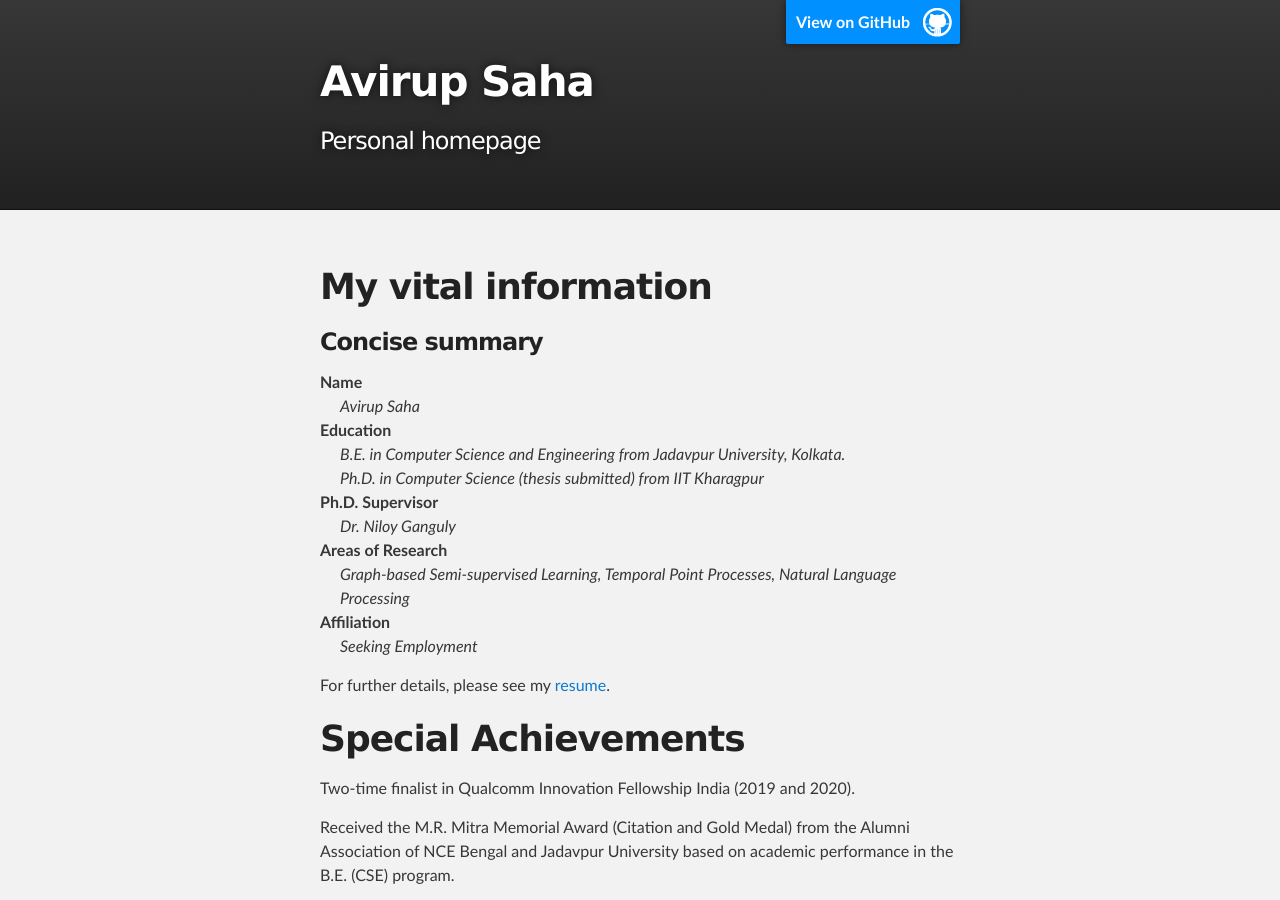
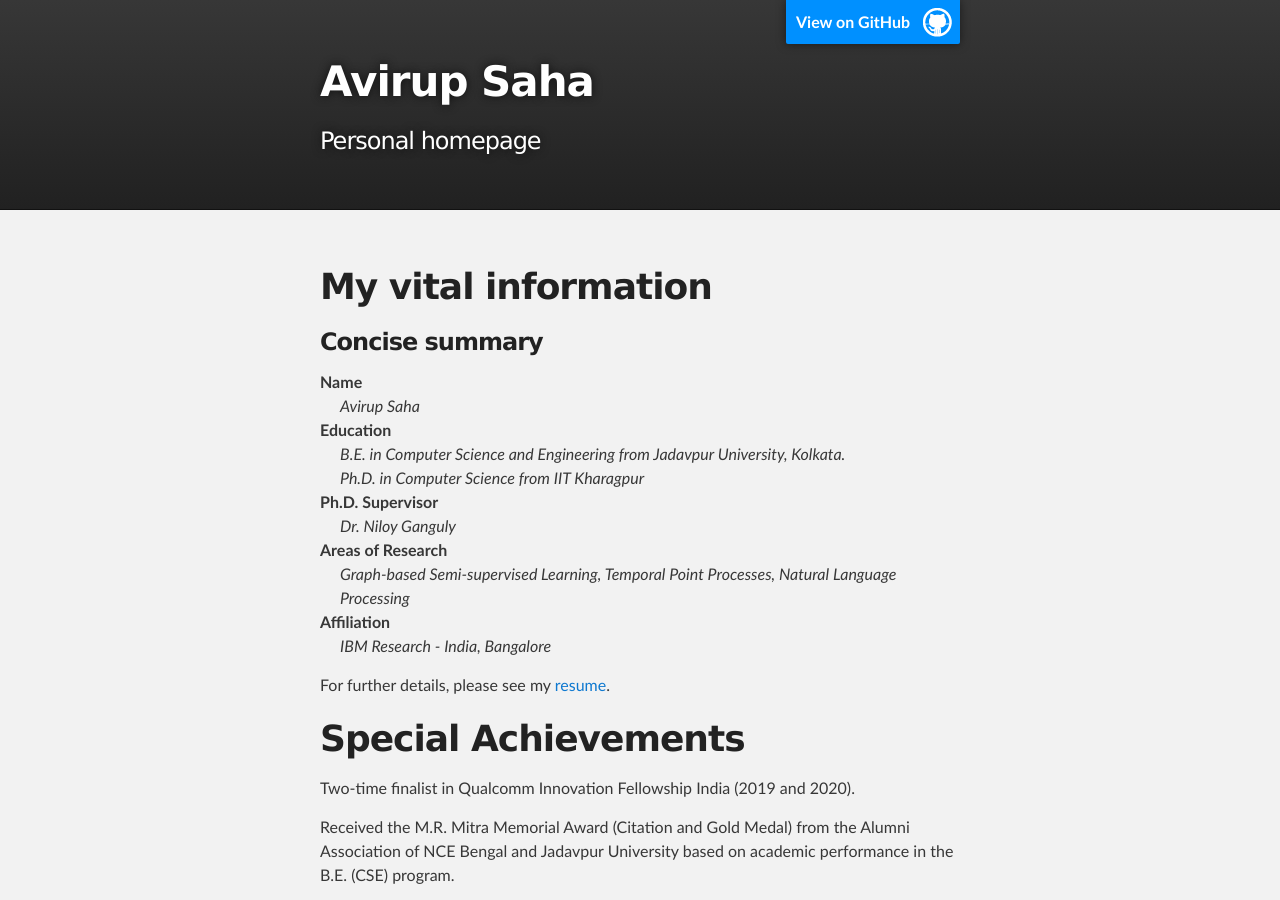
Before and after one commit to ASCARATHIRA/ASCARATHIRA.github.io, a Jekyll site: the page built from index.md, in a window 1280 px wide and 900 px high. Built offline with Jekyll 4.4.1, drawn with Linux system fonts in a browser that asks for light colours; our own code applies the rules of GitHub Pages for plain Markdown files.

Commit message:
Update index.md

```diff
--- a/index.md
+++ b/index.md
@@ -11,13 +11,13 @@ layout: default
 <dd>Avirup Saha</dd>
 <dt>Education</dt>
 <dd>B.E. in Computer Science and Engineering from Jadavpur University, Kolkata.</dd>
-<dd>Ph.D. in Computer Science (thesis submitted) from IIT Kharagpur</dd>
+<dd>Ph.D. in Computer Science from IIT Kharagpur</dd>
 <dt>Ph.D. Supervisor</dt>
 <dd>Dr. Niloy Ganguly</dd>
 <dt>Areas of Research</dt>
 <dd>Graph-based Semi-supervised Learning, Temporal Point Processes, Natural Language Processing</dd>
 <dt>Affiliation</dt>
-<dd>Seeking Employment</dd>
+<dd>IBM Research - India, Bangalore</dd>
 </dl>
 
 For further details, please see my <a href="https://ascarathira.github.io/resume_Avirup_Saha.pdf">resume</a>.
```
